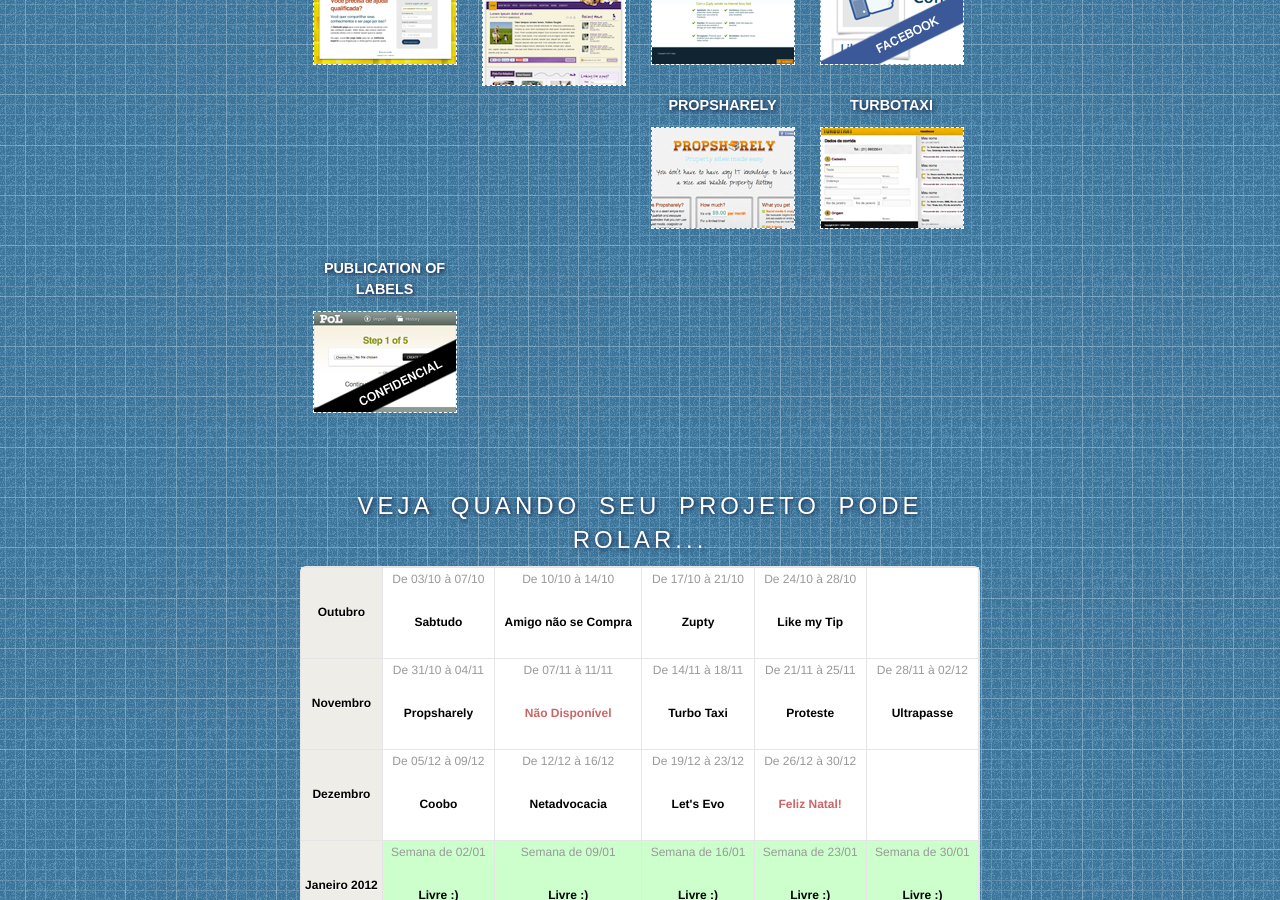
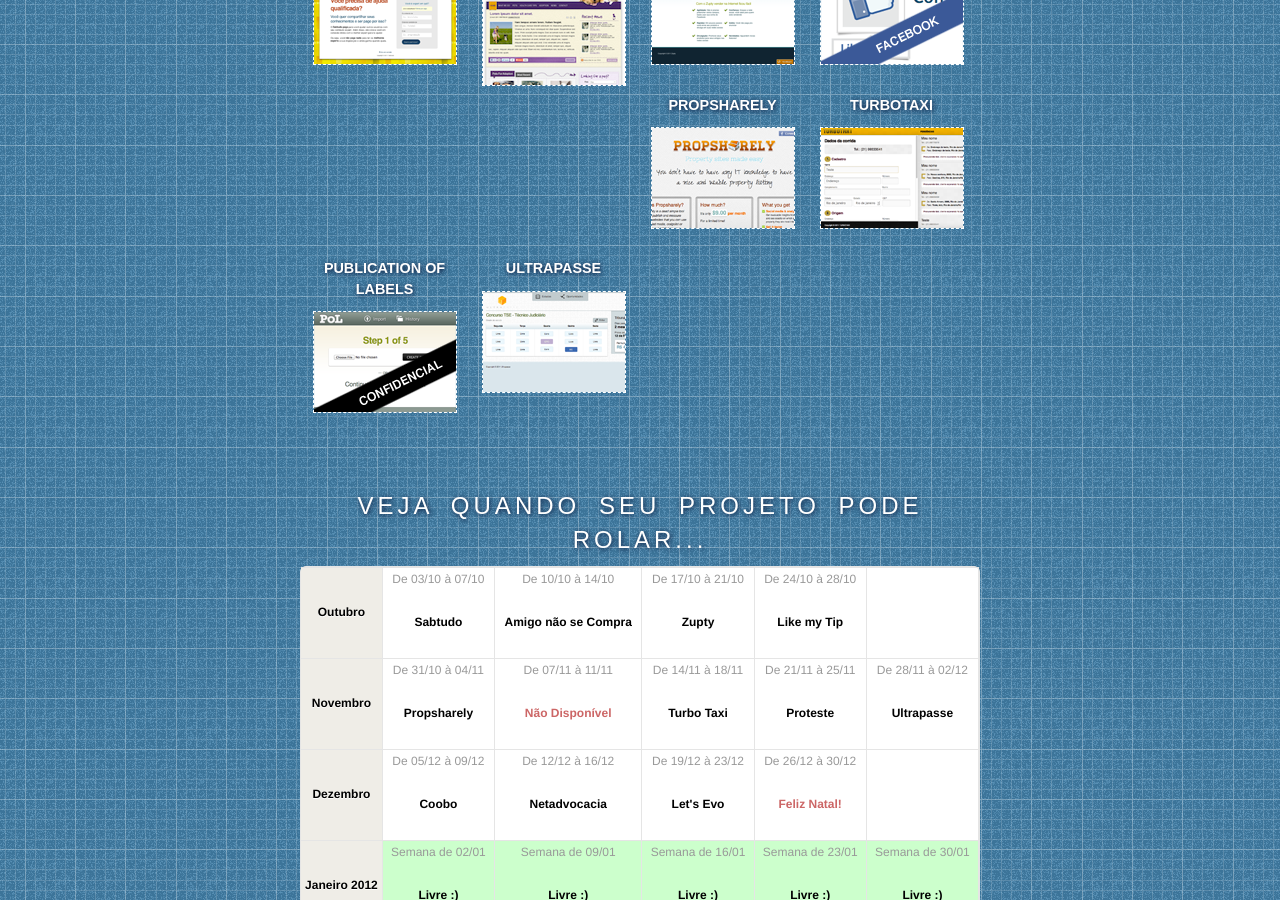
Before and after one commit to marciomarques/startupdev.github.com, a Jekyll site: the page built from index.html, in a window 1280 px wide and 900 px high, scrolled down 937 px. Built offline with Jekyll 4.4.1, drawn with Linux system fonts in a browser that asks for light colours; nearby versions of some CDN libraries; some web fonts are replaced.

Commit message:
Adding Ultrapasse project.

```diff
--- a/index.html
+++ b/index.html
@@ -180,6 +180,10 @@
   <li>
     <h4>Publication of Labels</h4>
     <p><span class="confidential">Confidencial</span><img src="/images/apps/pol.png" width="142" height="100" alt="Publication of Labels" /></p>
+  </li>
+  <li>
+    <h4>Ultrapasse</h4>
+    <p><img src="/images/apps/ultrapasse.png" width="142" height="100" alt="Ultrapasse" /></p>
   </li>
 </ul>
 
```
Also changed, not shown: images/apps/ultrapasse.png (added).
